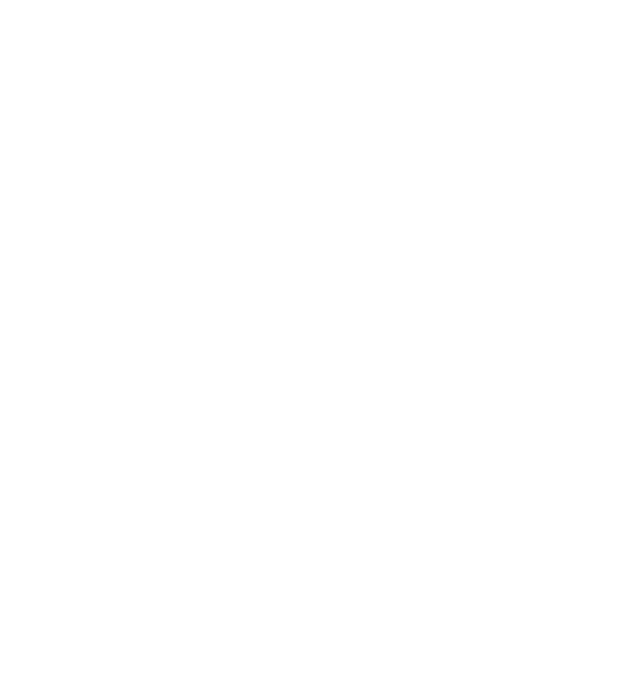
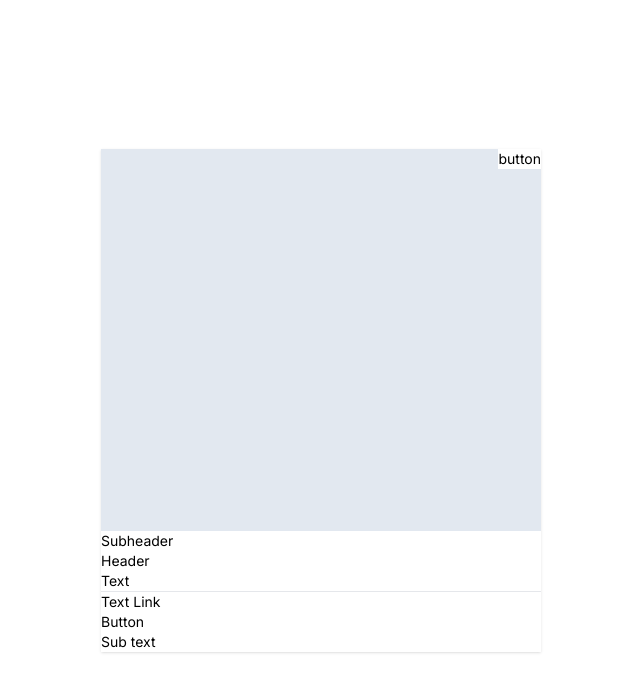
Before and after one commit to kinddoctor/Tailwind_card, a website: page src/index.html in a window 1280 px wide. Shown: the whole page, without its empty margins (319-959 px from the left). Drawn offline with Linux system fonts and the light colour scheme.

Commit message:
make basic structure and add the font

```diff
--- a/src/index.html
+++ b/src/index.html
@@ -1,11 +1,39 @@
 <!DOCTYPE html>
-<html lang="ru">
+<html lang="ru" class="h-screen">
   <head>
     <meta charset="utf-8">
     <meta name="viewport" content="width=device-width, initial-scale=1.0">
     <title>Карточка</title>
     <link rel="stylesheet" href="./output.css">
+    <link rel="preconnect" href="https://fonts.googleapis.com">
+    <link rel="preconnect" href="https://fonts.gstatic.com" crossorigin>
+    <link href="https://fonts.googleapis.com/css2?family=Inter:ital,opsz,wght@0,14..32,100..900;1,14..32,100..900&display=swap" rel="stylesheet">
   </head>
-  <body>
+  <body class="h-screen font-inter font-normal text-sm">
+    <div class="container flex justify-center items-center h-screen">
+      <article class="card flex flex-col justify-between w-[315px] md:w-[440px] h-[360px] md:h-[503px] bg-slate-200 shadow">
+        <button class="self-end bg-white">button</button>
+        <div class="bg-white">
+          <div>
+            <header>
+              <h2>Subheader</h2>
+              <h1>Header</h1>
+            </header>
+            <div>
+              <p>Text</p>
+            </div>
+          </div>
+          <section>
+            <hr />
+            <div>
+              <span>Text</span>
+              <a>Link</a>
+            </div>
+          </section>
+          <button>Button</button>
+          <p>Sub text</p>
+        </div>
+      </article>
+    </div>
   </body>
 </html>
--- a/src/input.css
+++ b/src/input.css
@@ -0,0 +1,3 @@
+@tailwind base;
+@tailwind components;
+@tailwind utilities;
--- a/tailwind.config.js
+++ b/tailwind.config.js
@@ -2,7 +2,11 @@
 module.exports = {
   content: ["./src/*.html"],
   theme: {
-    extend: {},
+    extend: {
+      fontFamily: {
+        inter: ["Inter", "sans-serif"],
+      },
+    },
   },
   plugins: [],
 }
```
Also changed, not shown: src/output.css.
